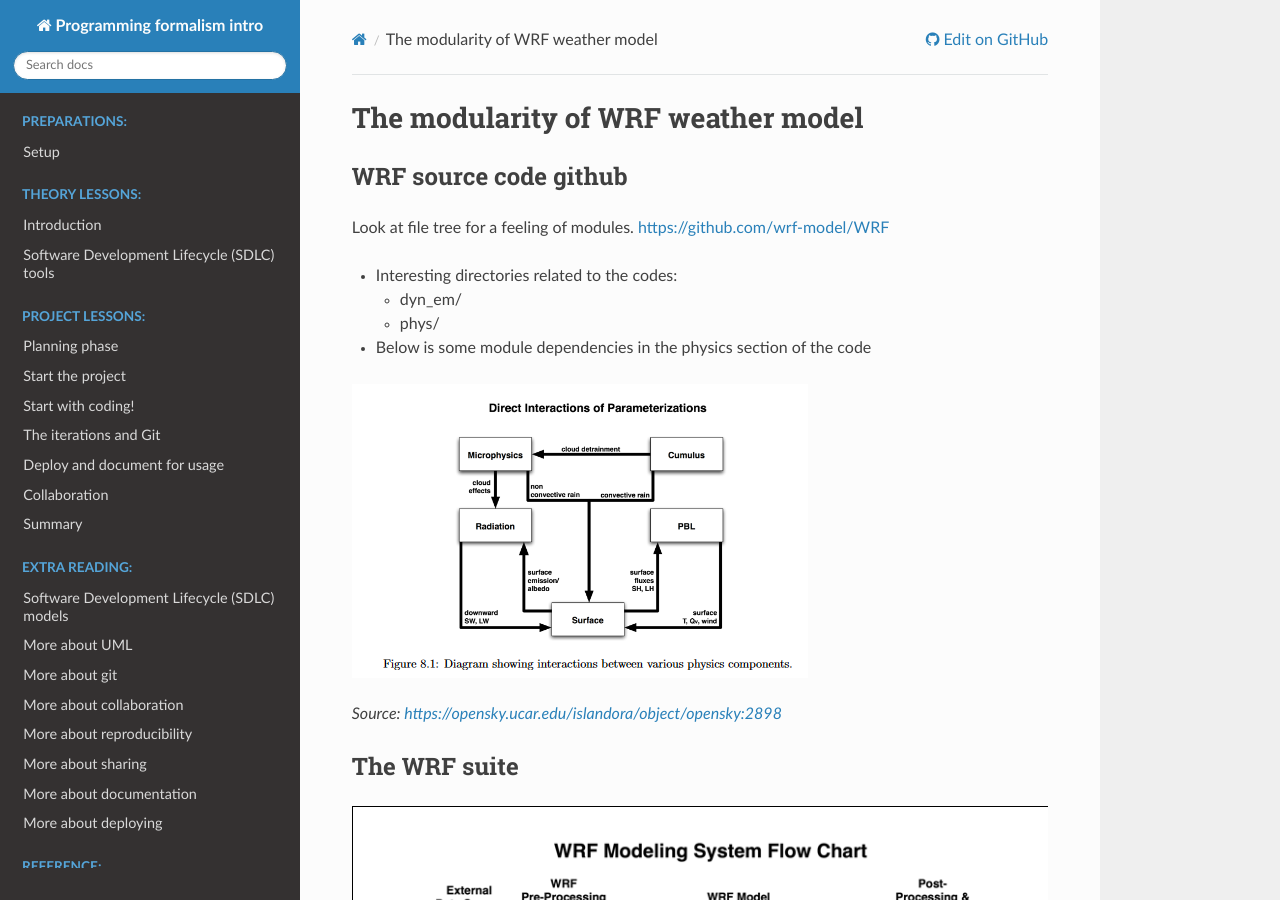
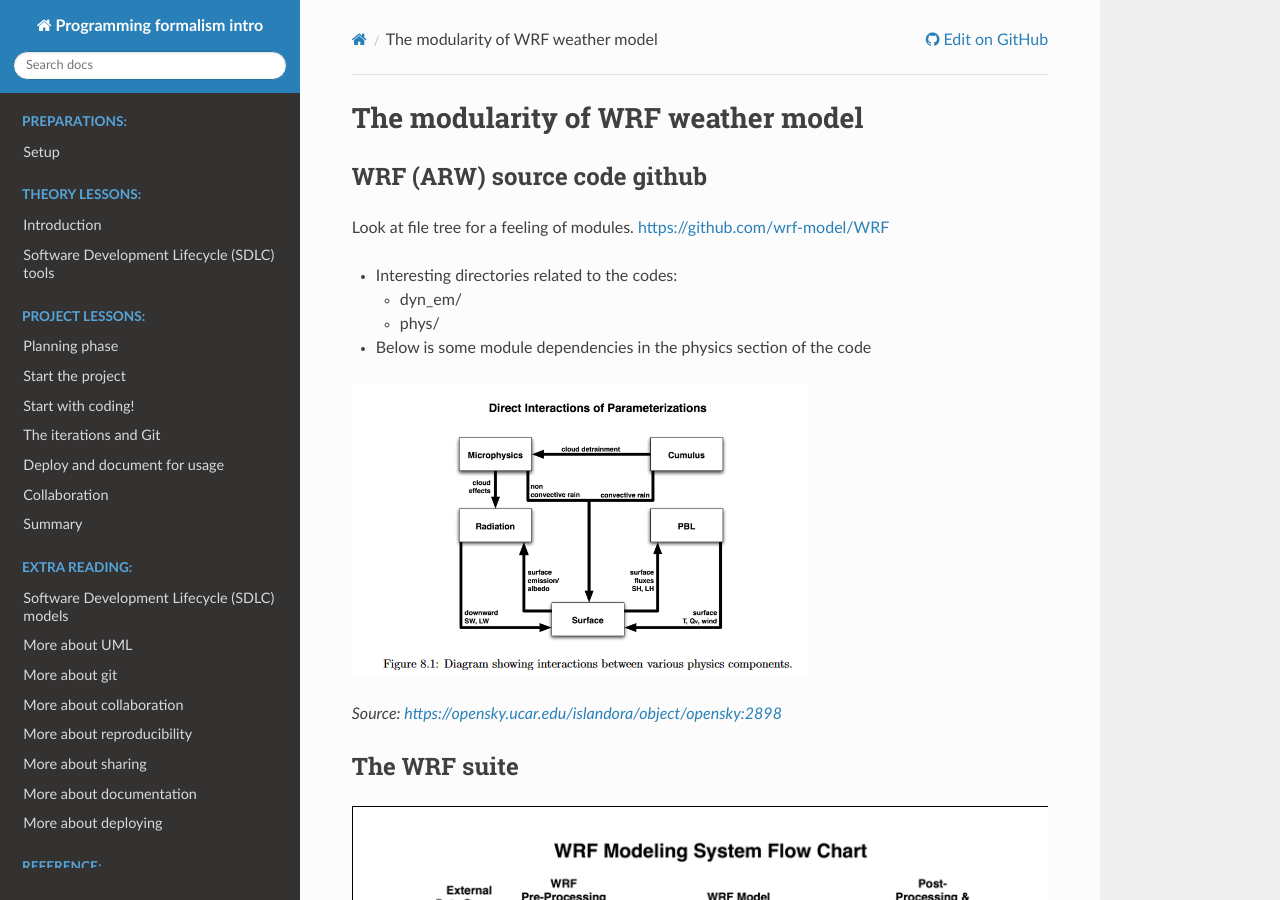
Before and after one commit to UPPMAX/programming_formalisms_intro, a Sphinx documentation site: the page built from doc/wrf-workflow.md, in a window 1280 px wide and 900 px high. Built offline with Sphinx 7.4.7 and the Read the Docs theme 2.0.0, drawn with Linux system fonts in a browser that asks for light colours; pages that are not in the unit, such as notebooks, are missing from menus.

Commit message:
Update wrf-workflow.md

```diff
--- a/doc/wrf-workflow.md
+++ b/doc/wrf-workflow.md
@@ -1,7 +1,7 @@
 # The modularity of WRF weather model
 
 
-## WRF source code github
+## WRF (ARW) source code github
 
 Look at file tree for a feeling of modules. <https://github.com/wrf-model/WRF>
 
```
